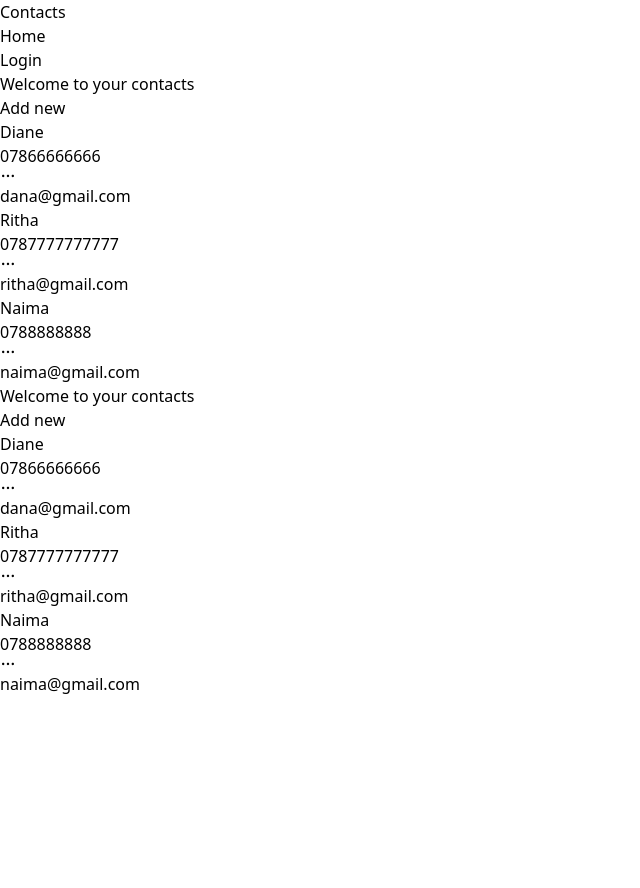
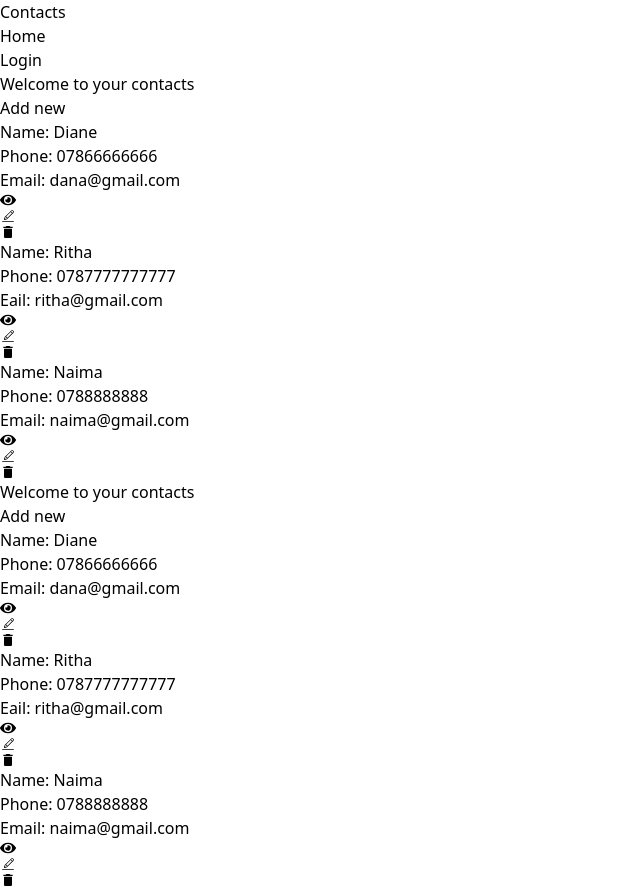
Before and after one commit to N3a3i3m3a/Contact-app, a React (Vite) app: page /contacts/list in a window 1280 px wide. Shown: the whole page, without its empty margins (0-640 px from the left). Before the commit the page ends 800 px from the top, so only its background shows below. Built offline with nearby package versions, Linux system fonts and the light colour scheme.

Commit message:
done with list

```diff
--- a/src/components/addContact.jsx
+++ b/src/components/addContact.jsx
@@ -1,40 +1,36 @@
-import React from 'react'
-import NavBar from './navBar'
+import React, { Fragment } from 'react'; // Import Fragment from react
+import NavBar from './navBar';
 
 const AddContact = () => {
   return (
-    <fragment>
-      <NavBar/>
-      <section>
-        <h2>Add contact</h2>
-        <div className='addform'>
-        <div className=''>
-  <h3>Full name</h3>
-  <input type='text' className='border border-black'/>
-</div>
-<div className=''>
-  <h3>Email</h3>
-  <input type='text' className='border border-black'/>
-</div>
-<div className=''>
-  <h3>Phone</h3>
-  <input type='text' className='border border-black'/>
-</div>
-<div className=''>
-  <h3>Picture</h3>
-  <input type='text' className='border border-black'/>
-</div>
-<div>
-  <button className='bg-gray-400'>Create</button>
-</div>
+    <Fragment>
+      <NavBar />
+      <section className="px-4 lg:px-20 py-8">
+        <h2 className="text-2xl lg:text-3xl font-semibold mb-8">Add Contact</h2>
+        <div className="flex flex-col lg:flex-row gap-4">
+          <div className="flex flex-col w-full lg:w-1/4">
+            <h3 className="mb-2">Full name</h3>
+            <input type="text" className="border border-black rounded-lg p-2" />
+          </div>
+          <div className="flex flex-col w-full lg:w-1/4">
+            <h3 className="mb-2">Email</h3>
+            <input type="text" className="border border-black rounded-lg p-2" />
+          </div>
+          <div className="flex flex-col w-full lg:w-1/4">
+            <h3 className="mb-2">Phone</h3>
+            <input type="text" className="border border-black rounded-lg p-2" />
+          </div>
+          <div className="flex flex-col w-full lg:w-1/4">
+            <h3 className="mb-2">Picture</h3>
+            <input type="text" className="border border-black rounded-lg p-2" />
+          </div>
+        </div>
+        <div className="mt-6">
+          <button className="bg-gray-400 py-2 px-4 rounded-lg">Create</button>
+        </div>
+      </section>
+    </Fragment>
+  );
+};
 
-
-        </div>
-
-      </section>
-
-    </fragment>
-  )
-}
-
-export default AddContact
+export default AddContact;
--- a/src/components/contactList.jsx
+++ b/src/components/contactList.jsx
@@ -1,6 +1,8 @@
 import React from 'react'
 import {Link} from 'react-router-dom'
-import { IoIosMore } from "react-icons/io";
+import { FaEye } from "react-icons/fa";
+import { CiEdit } from "react-icons/ci";
+import { MdDelete } from "react-icons/md";
 const ContactList = () => {
   return (
     <fragment className='flex flex-col'>
@@ -15,39 +17,52 @@ const ContactList = () => {
       <section className='contact-list'>
          <div className='bg-gray-400 py-7 mb-3 flex flex-row justify-between'>
             <div className=''>
-             <h3>Diane</h3>
-             <h3>07866666666</h3>
+             <h3>Name: Diane</h3>
+             <h3>Phone: 07866666666</h3>
+             <h3>Email: dana@gmail.com</h3>
             </div>
             <div className=''>
-              <Link to={'/'} className=''>
-              <IoIosMore />
-              </Link>
-              <h3>dana@gmail.com</h3>
-            </div>
+              <Link to={'/'} className=''><FaEye /></Link>
+              </div>
+              <div className=''>
+              <Link to={'/'} className=''><CiEdit /></Link>
+              </div>
+              <div className=''>
+              <Link to={'/'} className=''><MdDelete /></Link>
+              </div>
+
          </div>
          <div className='bg-gray-400 py-7 mb-3 flex flex-row justify-between'>
             <div className=''>
-             <h3>Ritha</h3>
-              <h>0787777777777</h>
+             <h3>Name: Ritha</h3>
+              <h3>Phone: 0787777777777</h3>
+              <h3>Eail: ritha@gmail.com</h3>
              </div>
              <div className=''>
-             <Link to={'/'} className=''>
-             <IoIosMore />
-              </Link>
-              <h>ritha@gmail.com</h>
-            </div>
+              <Link to={'/'} className=''><FaEye /></Link>
+              </div>
+              <div className=''>
+              <Link to={'/'} className=''><CiEdit /></Link>
+              </div>
+              <div className=''>
+              <Link to={'/'} className=''><MdDelete /></Link>
+              </div>
          </div>
          <div className='bg-gray-400 py-7 mb-3 flex flex-row justify-between'>
           <div className=''>
-           <h3>Naima</h3>
-           <h>0788888888</h>
+           <h3>Name: Naima</h3>
+           <h3>Phone: 0788888888</h3>
+           <h3>Email: naima@gmail.com </h3>
            </div>
            <div className=''>
-           <Link to={'/'} className=''>
-           <IoIosMore />
-              </Link>
-              naima@gmail.com
-            </div>
+              <Link to={'/contacts/details/:contactId'} className=''><FaEye /></Link>
+              </div>
+              <div className=''>
+              <Link to={'/contacts/edit/:contactId'} className=''><CiEdit /></Link>
+              </div>
+              <div className=''>
+              <Link to={'/'} className=''><MdDelete /></Link>
+              </div>
          </div>
       </section>
     </fragment>
```
